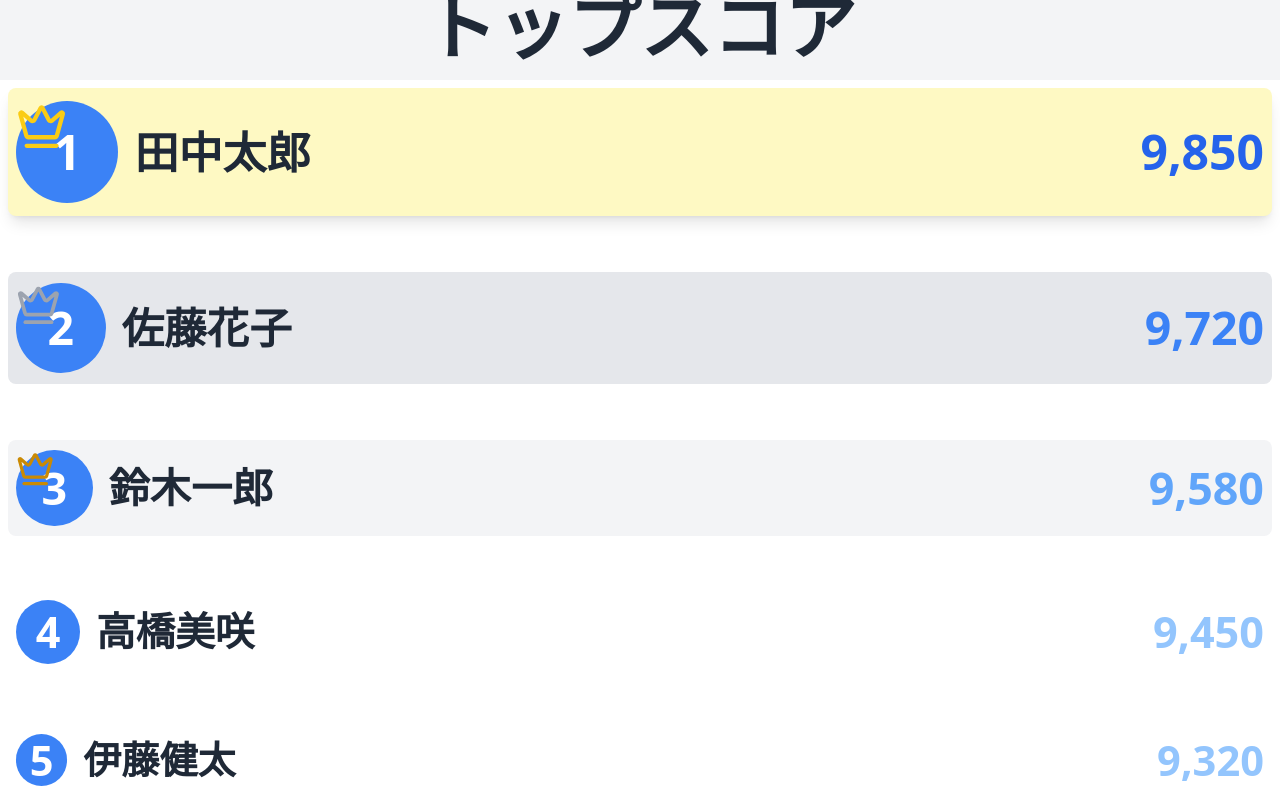
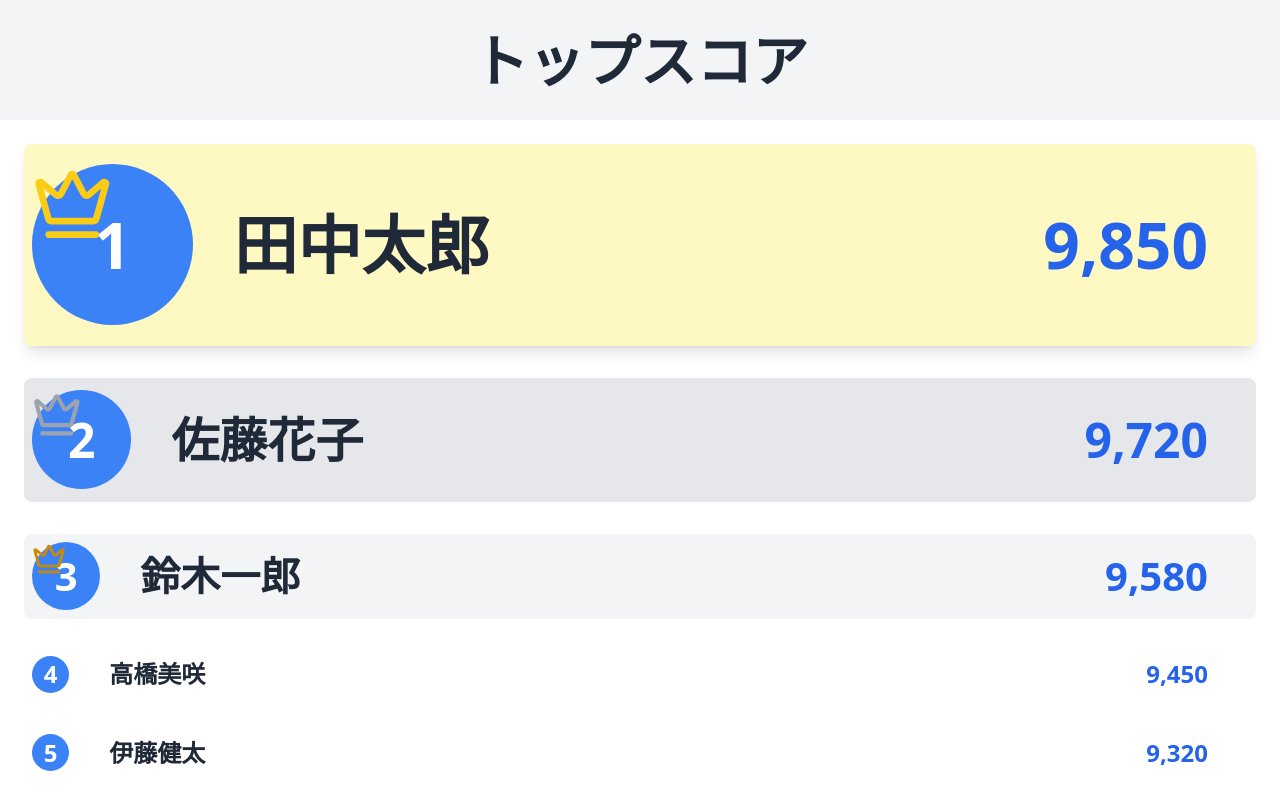
Before and after one commit to TUS-OSK/ranking-table, a React (Vite) app in the folder frontend/: page / in a window 1280 px wide. Built offline with nearby package versions, Linux system fonts and the light colour scheme.

Commit message:
見た目を筋肉調整

```diff
--- a/frontend/src/leaderboard.tsx
+++ b/frontend/src/leaderboard.tsx
@@ -44,27 +44,27 @@ export default function Leaderboard() {
   return (
     <div className="flex items-center justify-center w-screen h-screen bg-gradient-to-br from-blue-500 to-purple-600 overflow-hidden">
       <div className="w-full h-full flex flex-col bg-white">
-        <h1 className="text-3xl font-bold text-center text-gray-800 py-2 bg-gray-100 flex-shrink-0"
-          style={{ height: `${height * 0.1}px`, fontSize: `${calculateSize(36, 0)}px` }}>
+        <div className="text-3xl font-bold text-center text-gray-800 py-2 bg-gray-100 flex-shrink-0 flex items-center justify-center"
+          style={{ height: `${height * 0.15}px`, fontSize: `${height * 0.07}px` }}>
           トップスコア
-        </h1>
+        </div>
         <ul className="flex-grow flex flex-col justify-between p-2 overflow-hidden" role="list">
           {topUsers.map((user, index) => (
             <li
               key={index}
-              className={`flex items-center justify-between rounded-lg transition-transform hover:scale-105
+              className={`flex items-center justify-between p-4`}
+              style={{ height: `${height * (index === 0 ? 0.3 : index === 1 ? 0.2 : index === 2 ? 0.15 : 0.1)}px`, fontSize: `${height * (index === 0 ? 0.08 : index === 1 ? 0.06 : index === 2 ? 0.05 : 0.03)}px` }}
+              role="listitem"
+            >
+              <div className={`h-full w-full flex items-center justify-between rounded-lg
           ${index === 0 ? 'bg-yellow-100 shadow-lg' :
                   index === 1 ? 'bg-gray-200' :
                     index === 2 ? 'bg-gray-100' :
-                      'bg-white'}`}
-              style={{ height: `${height * (0.16 - index * 0.02)}px` }}
-              role="listitem"
-            >
+                      'bg-white'}`}>
                 <div className="flex items-center h-full flex-1 px-2">
                   <div className="relative mr-2" style={{ height: '80%', aspectRatio: '1 / 1' }}>
                     <span
                       className="absolute inset-0 font-bold text-white bg-blue-500 rounded-full flex items-center justify-center"
-                    style={{ fontSize: `${calculateSize(24, index)}px` }}
                       aria-hidden="true"
                     >
                       {index + 1}
@@ -77,25 +77,21 @@ export default function Leaderboard() {
                       />
                     )}
                   </div>
-                <span className="font-bold text-gray-800 flex-1 px-2" style={{ fontSize: `${calculateSize(22, index)}px` }}>
+                  <span className="font-bold text-gray-800 flex-1 px-8" >
                     {user.name}
                   </span>
                   <span
-                  className={`font-bold ${index === 0 ? 'text-blue-600' :
-                      index === 1 ? 'text-blue-500' :
-                        index === 2 ? 'text-blue-400' :
-                          'text-blue-300'
-                    }`}
-                  style={{ fontSize: `${calculateSize(24, index)}px` }}
+                    className={`font-bold pr-10 text-blue-600`}
                     aria-label={`スコア: ${user.score.toLocaleString()}`}
                   >
                     {user.score.toLocaleString()}
                   </span>
                 </div>
+              </div>
             </li>
           ))}
         </ul>
       </div>
-    </div>
+    </div >
   );
 }
```
Lines whose indentation alone changed are shown as unchanged.
